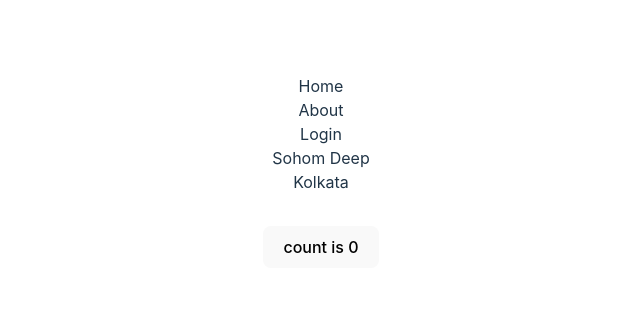
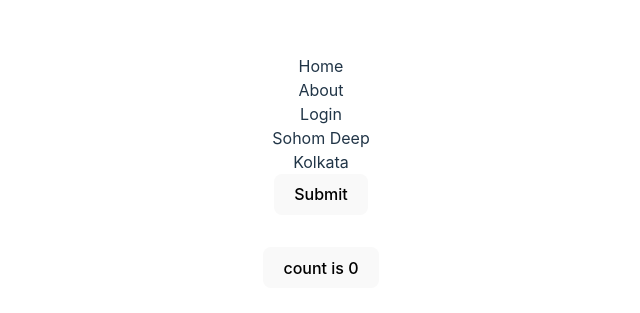
Before and after one commit to Sohomdeep/react-features, a React (Vite) app: page / in a window 1280 px wide. Shown: the part 213-526 px from the top of the page, without its empty margins (319-959 px from the left). Built offline with nearby package versions, Linux system fonts and the light colour scheme.

Commit message:
example of chindren prob, data pass parent to child using prop.children

```diff
--- a/src/App.jsx
+++ b/src/App.jsx
@@ -2,6 +2,7 @@ import { useState } from 'react'
 import './App.css'
 import NavBar from './assets/components/NavBar'
 import Data from './assets/components/Data'
+import Button from './assets/components/Button'
 
 function App() {
   const [count, setCount] = useState(0)
@@ -9,7 +10,11 @@ function App() {
   return (
     <>
       <NavBar />
+
       <Data name={"Sohom" + " Deep" } address="Kolkata" />
+
+      <Button>Submit</Button>
+
       <div className="card">
         <button onClick={() => setCount((count) => count + 1)}>
           count is {count}
--- /dev/null
+++ b/src/assets/components/Button.jsx
@@ -0,0 +1,18 @@
+
+const Button = ({children}) => {
+  return (
+    <button>{children}</button>
+  )
+}
+
+export default Button
+
+
+
+// const Button = (prop) => {
+//     return (
+//       <button>{prop.children}</button>
+//     )
+//   }
+
+//   export default Button
```
